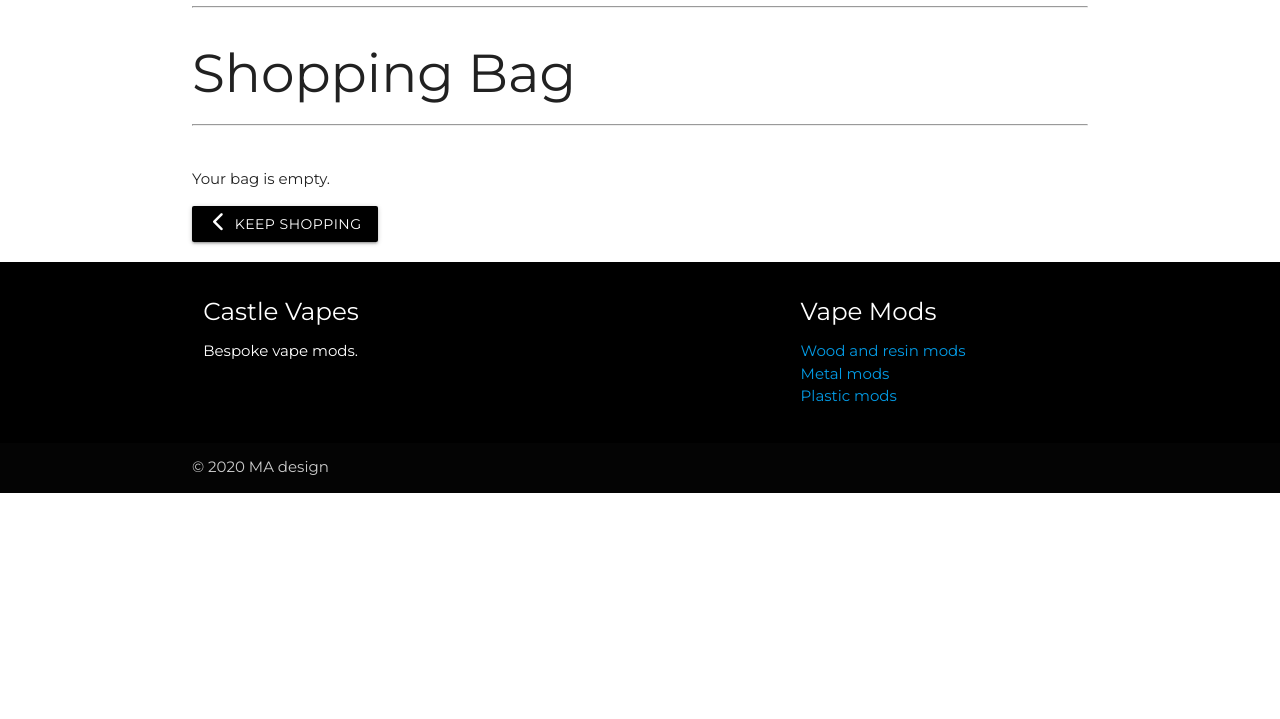
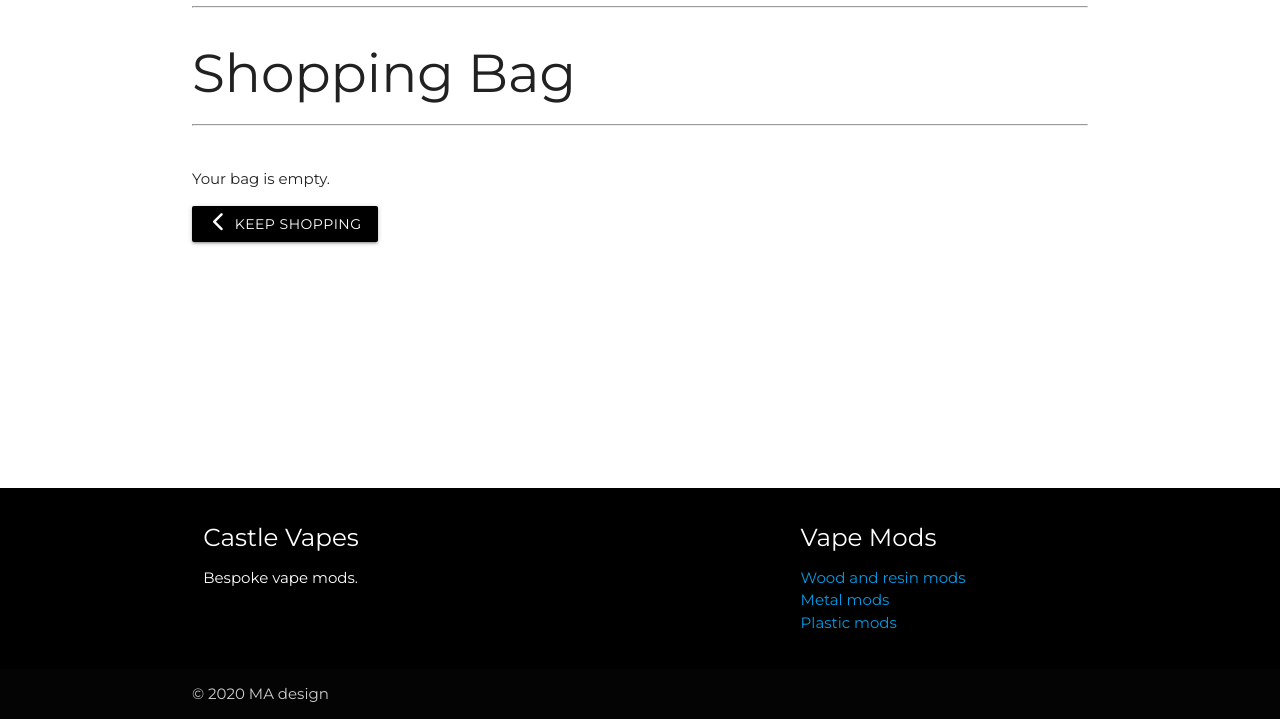
Before and after one commit to misza80/CI_project4_CastleVapes, a Django app: page /bag/ in a window 1280 px wide. Shown: the part 81-800 px from the top of the page. Run offline with Django 3.2, Linux system fonts and the light colour scheme; some libraries are stand-ins or nearby versions.

Commit message:
added styling for sticky footer

```diff
--- a/static/css/base.css
+++ b/static/css/base.css
@@ -4,6 +4,9 @@ body {
     flex-direction: column;
     font-family: 'Montserrat', sans-serif;
 }
+ main {
+     flex: 1 0 auto;
+ }
 
 .homepageshopnowbutton {
     margin-top: -70vh;
--- a/templates/base.html
+++ b/templates/base.html
@@ -141,8 +141,10 @@
 {% block page_header %}
 {% endblock %}
 
-{% block content %}
-{% endblock %}
+<main class="main">
+    {% block content %}
+    {% endblock %}
+</main>
 
 <footer class="page-footer black white-text">
     <div class="container">
```
